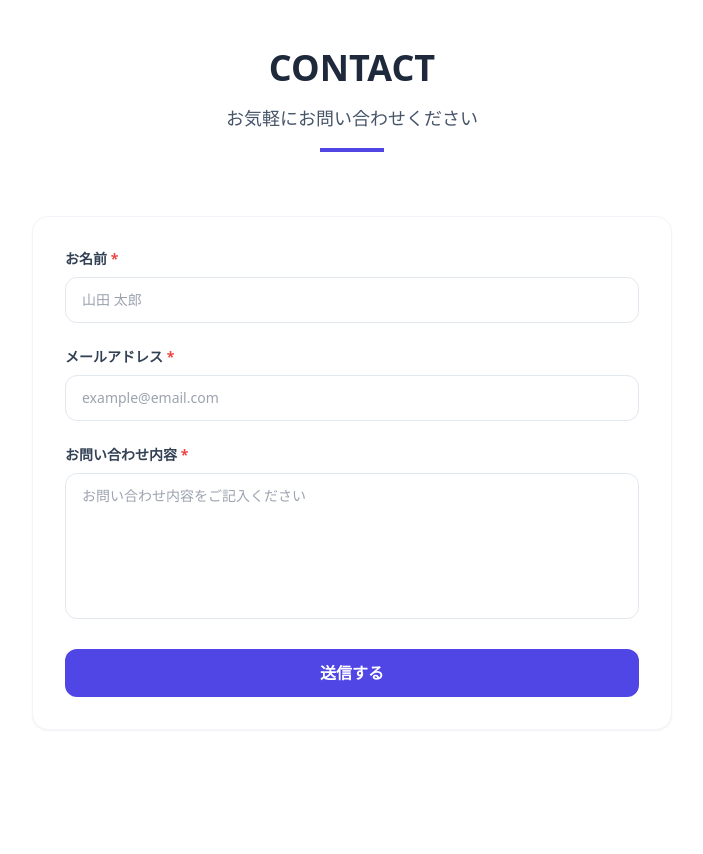
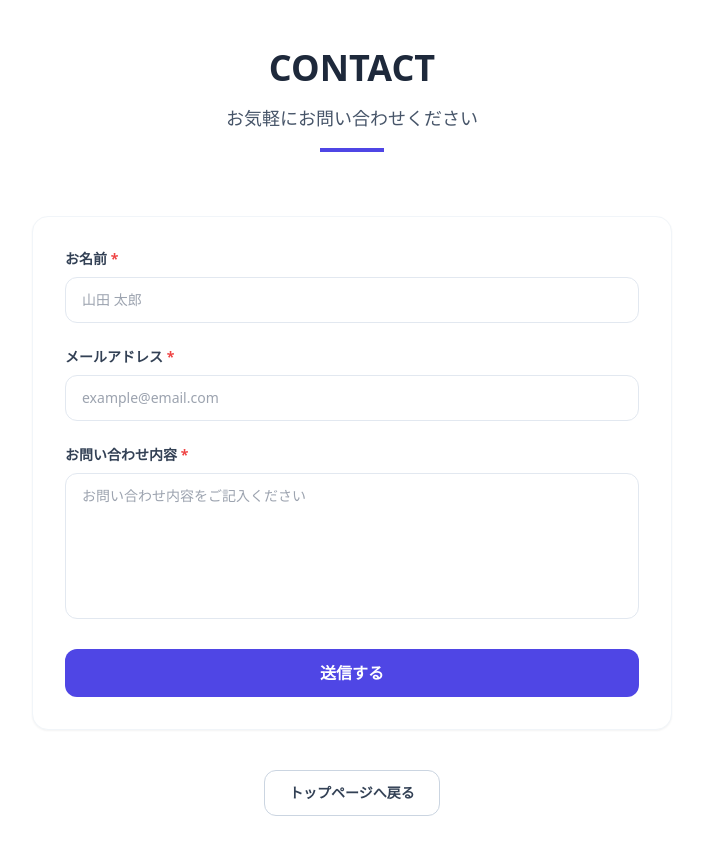
Before and after one commit to yukienozawa/portfolio, a Next.js app in the folder front/: page /contact in a window 1280 px wide. Shown: the top 854 px of the page, without its empty margins (288-991 px from the left). Before the commit the page ends 800 px from the top, so only its background shows below. Built offline with nearby package versions, Linux system fonts and the light colour scheme.

Commit message:
feat: WorksPageのヘッダー・フッターを固定表示にし、Contactページに戻るボタンを追加

```diff
--- a/front/src/app/contact/page.tsx
+++ b/front/src/app/contact/page.tsx
@@ -3,6 +3,7 @@
 "use client";
 
 import { useState } from "react";
+import Link from "next/link";
 
 // ============================================================
 // 型定義（PrismaのInquiryモデルのフィールド名に完全準拠させます）
@@ -168,6 +169,16 @@ export default function ContactPage() {
           {status === "loading" ? "送信中..." : "送信する"}
         </button>
       </form>
+
+      {/* トップページへ戻るリンク */}
+      <div className="mt-10 text-center">
+        <Link
+          href="/"
+          className="px-6 py-3 border border-slate-300 text-slate-700 font-semibold rounded-xl hover:bg-slate-100 transition-colors text-sm inline-block"
+        >
+          トップページへ戻る
+        </Link>
+      </div>
     </main>
   );
 }
--- a/front/src/components/WorksPage.tsx
+++ b/front/src/components/WorksPage.tsx
@@ -25,8 +25,6 @@ interface Achievement {
 
 // ============================================================
 // 子コンポーネント（UIパーツ）
-// ✅ コンポーネントは function 宣言で定義する
-//    コンポーネント内部の処理は const アロー関数で書く
 // ============================================================
 
 /** 実績カード：画像・タイトル・説明文を横並びで表示 */
@@ -34,41 +32,26 @@ function AchievementCard({ achievement }: { achievement: Achievement }) {
   return (
     <li className="bg-white rounded-2xl shadow-sm border border-slate-100 overflow-hidden hover:shadow-md transition-shadow">
       <article className="flex flex-col md:flex-row">
-
-        {/* 左側：画像エリア
-            スマホ：横幅いっぱい・高さ56（224px）
-            タブレット以上：幅1/3固定・高さ自動（テキストに合わせて伸びる） */}
         <div className="w-full md:w-1/3 flex-shrink-0">
-          {/* 💡 bg-white に変更してダッシュボードの背景となじませ、p-2 で外枠との間に少し余白を作るとさらに綺麗に収まります */}
           <div className="relative w-full h-56 md:h-full min-h-[280px] bg-white flex items-center justify-center text-slate-400 overflow-hidden p-2">
             {achievement.imageUrl ? (
-              // 画像URLがある場合：Next.js Image で最適化表示
               <Image
                 src={achievement.imageUrl}
                 alt={achievement.title}
                 fill
-                // 💡 object-cover から object-contain object-top に変更しました！
                 className="object-contain object-top p-2"
                 unoptimized
               />
             ) : (
-              // 画像URLがない場合：フォルダアイコンを表示
               <span className="text-4xl">📁</span>
             )}
           </div>
         </div>
 
-        {/* 右側：テキスト領域（文章量に合わせて自然に伸びる） */}
         <div className="p-6 md:p-8 lg:p-10 flex-1 flex flex-col justify-center space-y-4">
-
-          {/* タイトル：セリフ体・インディゴの左ボーダーで強調
-              スマホ：xl、タブレット：2xl、PC：3xl とスケール */}
           <h2 className="font-serif text-xl md:text-2xl lg:text-3xl font-black text-slate-800 border-l-4 border-indigo-500 pl-3 leading-snug">
             {achievement.title}
           </h2>
-
-          {/* 説明文：セリフ体・グレー
-              スマホ：sm、タブレット以上：base とスケール */}
           <p className="font-serif text-sm md:text-base text-slate-600 leading-relaxed whitespace-pre-wrap">
             {achievement.description}
           </p>
@@ -81,39 +64,38 @@ function AchievementCard({ achievement }: { achievement: Achievement }) {
 // ============================================================
 // メインコンポーネント
 // 責務：useWorks からデータを受け取り、子コンポーネントに配るだけ
+// レイアウト：ヘッダーとフッターを固定し、実績一覧部分のみスクロールする
 // ============================================================
 
 export default function WorksPage() {
-  // useWorks フックからデータ・ローディング状態・エラー状態を受け取る
-  // このコンポーネント自身は fetch も useState も書かない
   const { achievements, isLoading, isError } = useWorks();
 
   return (
-    // max-w-5xl：PC大画面でもカードが広く使えるよう幅を拡張
-    <main className="max-w-5xl mx-auto px-4 py-12">
+    <div className="h-screen flex flex-col bg-slate-50">
 
-      {/* ページヘッダー */}
-      <header className="text-center mb-16">
+      {/* 固定ヘッダー（スクロールしても常に表示） */}
+      <header className="flex-shrink-0 text-center pt-12 pb-8 px-4">
         <h1 className="font-serif text-4xl md:text-5xl font-bold text-slate-800 mb-4">WORKS</h1>
         <p className="font-serif text-slate-600 text-lg">これまでに作ったプロダクトたち</p>
         <div className="w-16 h-1 bg-indigo-600 mx-auto mt-4" />
       </header>
 
-      {/* ローディング中 */}
+      {/* 実績一覧（ここだけがスクロール対象） */}
+      <main className="flex-1 overflow-y-auto px-4">
+        <div className="max-w-5xl mx-auto">
+
           {isLoading && (
             <div className="text-center text-slate-400 text-sm py-20">
               実績データを読み込み中...
             </div>
           )}
 
-      {/* エラー時 */}
           {isError && (
             <div className="text-center text-red-500 text-sm py-20">
               ⚠️ データの取得中にエラーが発生しました。バックエンドサーバーが起動しているか確認してください。
             </div>
           )}
 
-      {/* データなし */}
           {!isLoading && !isError && achievements.length === 0 && (
             <div className="text-center text-slate-400 text-sm py-20 bg-white rounded-2xl border border-slate-100 shadow-sm">
               現在、公開できる実績データはありません。<br />
@@ -121,10 +103,9 @@ export default function WorksPage() {
             </div>
           )}
 
-      {/* 実績一覧（カードを縦に1列・gap-10で余裕のある間隔） */}
           {!isLoading && !isError && achievements.length > 0 && (
             <section aria-label="制作実績一覧">
-          <ul className="grid grid-cols-1 gap-10 p-0 list-none">
+              <ul className="grid grid-cols-1 gap-10 p-0 list-none pb-8">
                 {achievements.map((achievement) => (
                   <AchievementCard key={achievement.id} achievement={achievement} />
                 ))}
@@ -132,15 +113,18 @@ export default function WorksPage() {
             </section>
           )}
 
-      {/* トップへ戻るボタン */}
-      <div className="mt-16 text-center">
+        </div>
+      </main>
+
+      {/* 固定フッター（トップページへ戻るボタンを常時表示） */}
+      <footer className="flex-shrink-0 text-center py-5 px-4 border-t border-slate-100 bg-white">
         <Link
           href="/"
           className="px-6 py-3 border border-slate-300 text-slate-700 font-semibold rounded-xl hover:bg-slate-100 transition-colors text-sm inline-block"
         >
           トップページへ戻る
         </Link>
+      </footer>
     </div>
-    </main>
   );
 }
```
Lines whose indentation alone changed are shown as unchanged.
